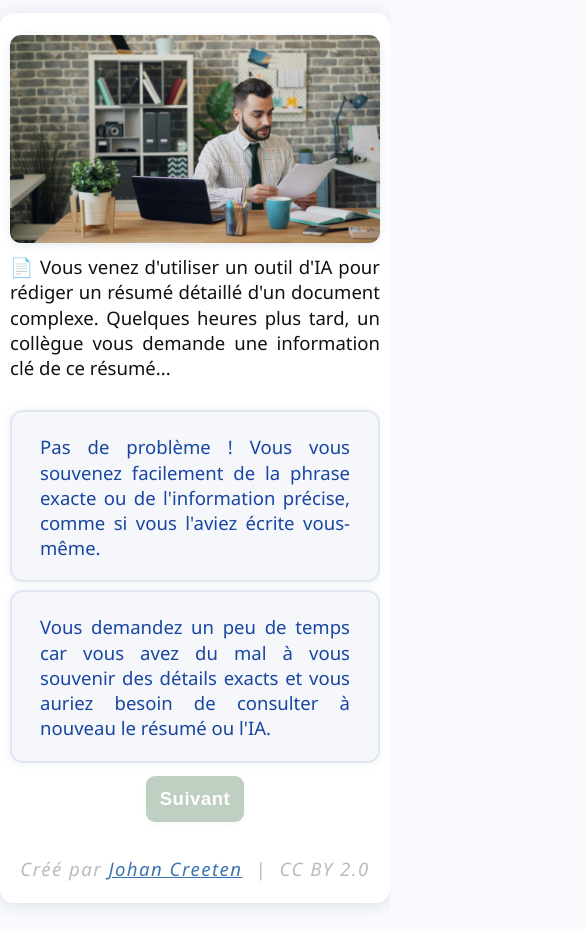
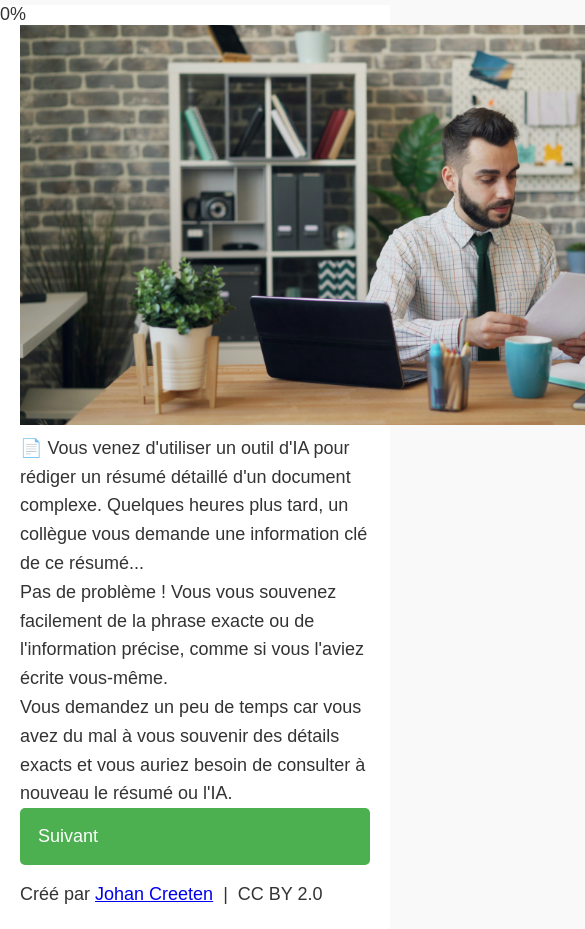
Before and after one commit to johancreeten/questionnaire_IA, a plain HTML site: page index.html in a window 390 px wide. Both pictures are taken after a click on the button "Commencer". Shown: the top 929 px of the page, 585 px wide, since content can reach past the window. Drawn offline with Linux system fonts and the light colour scheme.

Commit message:
Update style.css

```diff
--- a/style.css
+++ b/style.css
@@ -1,298 +1,74 @@
+/* STYLE GENERAL */
 body {
-  font-family: 'Segoe UI', 'Arial', sans-serif;
-  background: #f8fafd;
-  color: #1a1a1a;
+  font-family: Arial, sans-serif;
+  line-height: 1.6;
   margin: 0;
-  min-height: 100vh;
+  padding: 0;
+  background: #f9f9f9;
+  color: #333;
 }
 
-#app {
-  max-width: 760px;
-  margin: 48px auto 0 auto;
-  background: #fff;
-  border-radius: 21px;
-  box-shadow: 0 2px 22px #d4d7e2b7;
-  padding: 44px 32px 38px 32px;
-  min-height: 330px;
-  position: relative;
+/* BARRE DE PROGRESSION */
+#progress-bar {
+  height: 5px;
+  background: #4CAF50;
+  width: 0%;
+  transition: width 0.3s ease;
 }
 
-h1 {
-  text-align: center;
-  font-size: 2.3em;
-  font-weight: 800;
-  color: #1846a1;
-  letter-spacing: 0.7px;
-  margin: 44px 0 18px 0;
+/* CONTENEUR PRINCIPAL */
+.container {
+  max-width: 600px;   /* Largeur max pour desktop */
+  margin: 0 auto;     /* Centré horizontalement */
+  padding: 20px;      /* Espacement interne */
+  box-sizing: border-box;
+  background: #fff;   /* Fond blanc pour le contenu */
 }
 
-.subtitle {
-  text-align: center;
-  font-size: 1.35em;
-  color: #1846a1;
+/* TEXTES */
+h1, h2, p {
   margin-bottom: 20px;
-  margin-top: 0;
-  font-weight: 500;
 }
 
-.entry-content {
-  margin: 0 auto 26px auto;
-  font-size: 1.15em;
-  color: #111;
-  text-align: justify;
-  background: #f7faff;
-  border-radius: 12px;
-  padding: 27px 22px 24px 22px;
-  line-height: 1.5;
-  box-shadow: 0 1px 6px #e1e7f0bb;
+h1, h2 {
+  font-weight: bold;
 }
 
-/* Jauge de progression */
-#progress-bar {
-  width: 100%;
-  max-width: 700px;
-  margin: 0 auto 28px auto;
-  height: 26px;
-  background: #e8f6eb;
-  border-radius: 14px;
-  overflow: hidden;
-  box-shadow: 0 2px 9px #e1e7f0a5;
-  display: none;
-  position: relative;
-}
-#progress-bar-inner {
-  height: 100%;
-  background: linear-gradient(90deg, #38b000 0%, #5cb774 100%);
-  border-radius: 14px;
-  transition: width 0.33s cubic-bezier(.77,0,.18,1);
-  display: flex;
-  align-items: center;
-  justify-content: center;
-  position: relative;
-}
-#progress-bar-inner span {
-  width: 100%;
-  position: absolute;
-  left: 0; right: 0; top: 0; bottom: 0;
-  display: flex;
-  align-items: center;
-  justify-content: center;
+/* BOUTONS ET BLOCS DE REPONSE */
+button,
+.answer-block {
+  display: block;
+  width: 100%;          /* Largeur totale */
+  padding: 15px;
+  margin-bottom: 15px;
+  font-size: 16px;
+  border: none;
+  background: #4CAF50;
   color: #fff;
-  font-weight: bold;
-  font-size: 1.17em;
-  text-shadow: 0 1px 2px #222, 0 0 4px #388e3c99;
-  letter-spacing: 0.5px;
-  pointer-events: none;
-  z-index: 2;
+  border-radius: 5px;
+  text-align: left;
+  cursor: pointer;
 }
 
-/* Images et questions */
-.question-illustration {
-  display: block;
-  max-width: 98%;
-  width: 700px;
-  height: auto;
-  margin: 0 auto 29px auto;
-  border-radius: 17px;
-  box-shadow: 0 2px 9px #d7dde6a5;
-  object-fit: cover;
+button:hover,
+.answer-block:hover {
+  background: #45a049;
 }
 
-.question-text {
-  font-size: 1.25em;
-  text-align: justify;
-  font-weight: 500;
-  margin-bottom: 30px;
-  margin-top: 0;
-  color: #111;
-  line-height: 1.36;
+/* PAGE RESULTAT SPECIFIQUE SI BESOIN */
+.result {
+  font-size: 18px;
 }
 
-.choice-row {
-  display: flex;
-  flex-direction: column;
-  gap: 23px;
-  margin-bottom: 36px;
-}
+/* RESPONSIVE : adapter la taille du texte sur petits écrans */
+@media (max-width: 768px) {
+  body {
+    font-size: 18px;
+  }
 
-.choice-block {
-  background: #f6f7fa;
-  border: 2.5px solid #e0e7f1;
-  border-radius: 13px;
-  box-shadow: 0 1px 9px #e4e8f1a7;
-  padding: 22px 28px 20px 28px;
-  font-size: 1.13em;
-  text-align: justify;
-  font-weight: 400;
-  cursor: pointer;
-  transition: border 0.18s, background 0.16s, color 0.18s;
-  color: #1846a1;
-  margin-bottom: 0;
-  outline: none;
-  user-select: none;
-}
-
-.choice-block.selected {
-  background: #264291;
-  border-color: #183672;
-  color: #fff;
-  font-weight: 500;
-  box-shadow: 0 1px 11px #26429133;
-}
-
-button,
-#nextBtn,
-#startBtn {
-  background: #38b000;
-  color: #fff;
-  font-weight: 700;
-  font-size: 1.18em;
-  padding: 18px 38px;
-  border: none;
-  border-radius: 11px;
-  margin: 28px auto 0 auto;
-  display: block;
-  cursor: pointer;
-  transition: background 0.18s, box-shadow 0.18s;
-  box-shadow: 0 2px 6px #b6d5be2c;
-  letter-spacing: 0.5px;
-}
-
-button:disabled,
-#nextBtn:disabled,
-#startBtn:disabled {
-  background: #a5bda9;
-  cursor: not-allowed;
-  opacity: 0.7;
-}
-
-.credit {
-  margin: 34px auto 0 auto;
-  text-align: center;
-  color: #bbb;
-  font-size: 1em;
-  letter-spacing: 0.08em;
-  font-style: italic;
-}
-.credit a { color: #3d75b2; text-decoration: underline; }
-
-#result {
-  margin-top: 0;
-  margin-bottom: 0;
-}
-
-/* Bloc Points d'attention (orangé) */
-.bloc-orange {
-  background: #fff5e4;
-  border: 2px solid #ffd28c;
-  border-radius: 13px;
-  padding: 33px 26px 33px 26px;
-  margin-bottom: 47px;
-  margin-top: 0;
-  box-shadow: 0 1px 12px #fde9c2a9;
-}
-.bloc-orange ul {
-  margin: 0 0 0 0.2em;
-  padding-left: 1.25em;
-  line-height: 1.9;
-}
-.bloc-orange li {
-  margin-bottom: 22px;
-  font-size: 1.12em;
-}
-.bloc-orange li:last-child { margin-bottom: 0; }
-
-/* Bloc pistes d'améliorations (vert/bleu clair, aussi aéré) */
-#result > div[style*="background: #f7fbf6"],
-#result > div[style*="background: #f4fafd"],
-#result > div[style*="background: #eefbee"] {
-  border-radius: 13px !important;
-  padding: 33px 26px 33px 26px !important;
-  margin-bottom: 47px !important;
-  margin-top: 0 !important;
-  box-shadow: 0 1px 13px #d4f0e2a3;
-  border: 2px solid #bee1f2 !important;
-}
-#result > div[style*="background: #eefbee"] {
-  border: 2px solid #b9e9c7 !important;
-}
-#result ul {
-  margin: 0 0 0 0.2em;
-  padding-left: 1.25em;
-  line-height: 1.9;
-}
-#result li {
-  margin-bottom: 22px;
-  font-size: 1.12em;
-}
-#result li:last-child { margin-bottom: 0; }
-
-#result > div[style*="font-size:2.6em"] {
-  margin-bottom: 34px !important;
-}
-
-/* ----------- MOBILE ----------- */
-@media (max-width: 600px) {
-  body {
-    background: #f8fafd !important;
-  }
-  #app {
-    max-width: 97vw;
-    margin: 13px auto 13px auto !important;
-    background: #fff;
-    border-radius: 14px;
-    box-shadow: 0 2px 16px #d4d7e2c0;
-    padding: 22px 10px 22px 10px !important;
-    min-height: unset;
-  }
-  h1,
-  .subtitle,
-  .entry-content,
-  .question-text,
-  .choice-block,
-  .credit {
-    font-size: 1.16em !important;
-    line-height: 1.36;
-  }
-  .entry-content {
-    padding: 6px 0 6px 0;
-    background: none;
-    box-shadow: none;
-    border-radius: 0;
-    margin-bottom: 10px;
-    text-align: left;
-  }
-  .question-illustration {
-    width: 100%;
-    max-width: 96vw;
-    border-radius: 11px;
-    margin-bottom: 11px;
-  }
-  .choice-row {
-    gap: 8px;
-    margin-bottom: 13px;
-  }
-  #nextBtn, button, #startBtn {
-    font-size: 1.16em;
-    padding: 12px 14px;
-    border-radius: 9px;
-    margin-top: 13px;
-  }
-  #progress-bar {
-    height: 14px;
-    border-radius: 7px;
-    margin-bottom: 13px;
-    box-shadow: none;
-  }
-  #progress-bar-inner span {
-    font-size: 1.05em;
+  button,
+  .answer-block {
+    font-size: 18px;
+    padding: 18px;
   }
 }
-
-/* ----------- SCROLL ----------- */
-::-webkit-scrollbar {
-  width: 11px; background: #f3f3fb;
-}
-::-webkit-scrollbar-thumb {
-  background: #e3e9f5; border-radius: 7px;
-  }
```
